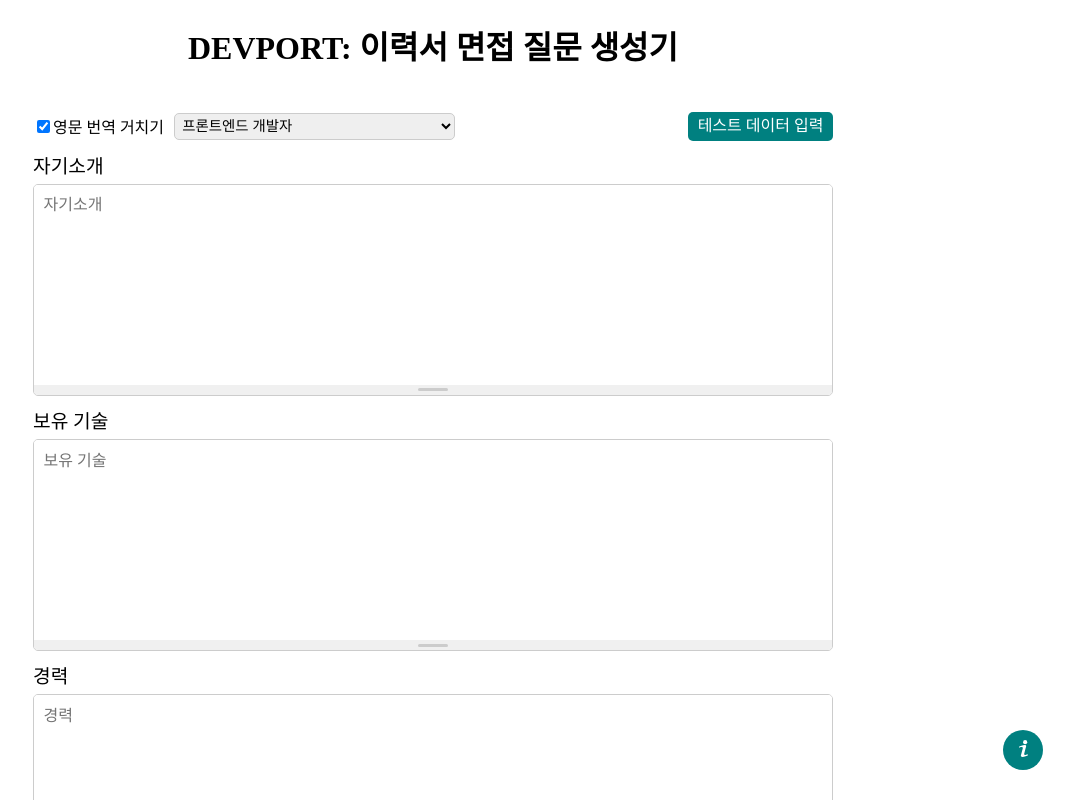
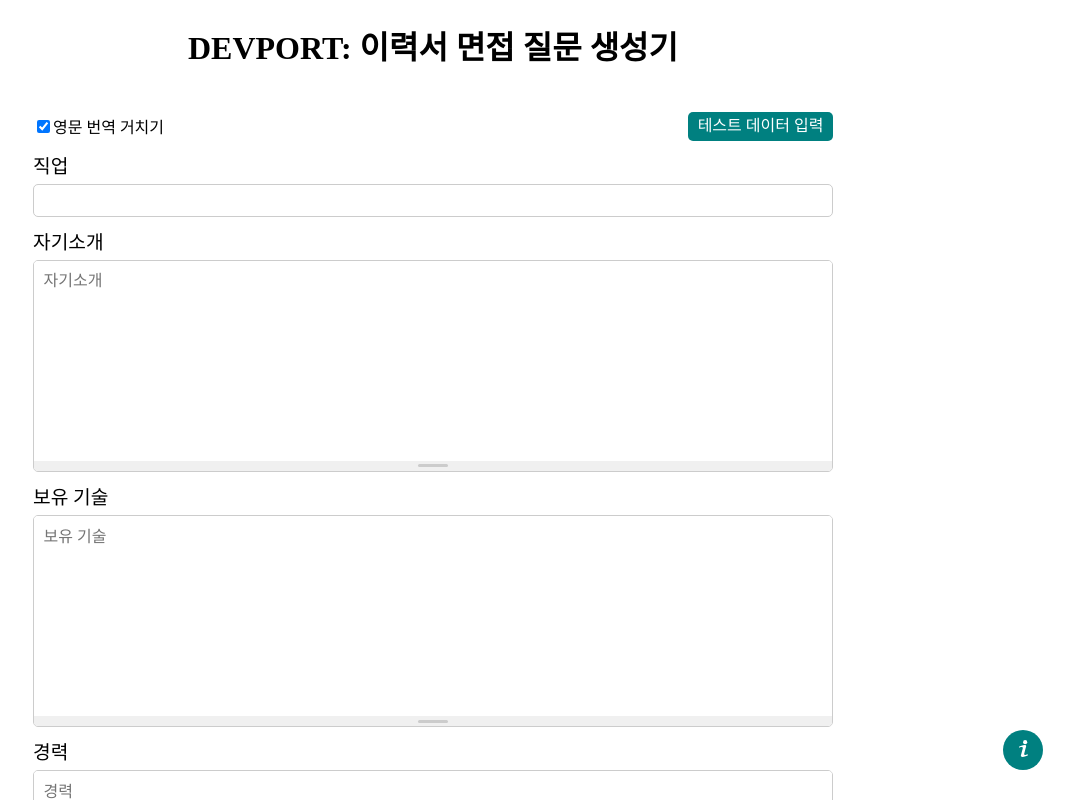
Before and after one commit to custardcream98/DevPort, a Next.js app: page / in a window 1280 px wide. Shown: the top 800 px of the page, without its empty margins (207-1280 px from the left). Built offline with nearby package versions, Linux system fonts and the light colour scheme.

Commit message:
Feat: Change AudienceSelect to Input type text component

```diff
--- a/src/components/AudienceSelect.tsx
+++ /dev/null
@@ -1,42 +0,0 @@
-import styled from "@emotion/styled";
-import { forwardRef } from "react";
-
-const AudienceSelect = forwardRef<HTMLSelectElement>((_, ref) => {
-  return (
-    <Select name="audience" id="audience" ref={ref}>
-      <option value="Frontend Developer">프론트엔드 개발자</option>
-      <option value="Backend Developer">백엔드 개발자</option>
-      <option value="Writer">작가</option>
-      <option value="Designer">디자이너</option>
-      <option value="Project Manager">프로젝트 매니저</option>
-      <option value="Marketer">마케터</option>
-      <option value="Software Engineer">소프트웨어 엔지니어</option>
-      <option value="Data Analyst">데이터 분석가</option>
-      <option value="Marketing Manager">마케팅 매니저</option>
-      <option value="Sales">영업 대표</option>
-      <option value="UX Designer">사용자 경험 디자이너(UX Designer)</option>
-      <option value="UI Designer">
-        사용자 인터페이스 디자이너(UI Designer)
-      </option>
-      <option value="Graphic Designer">그래픽 디자이너</option>
-      <option value="Content Writer">콘텐츠 작가</option>
-      <option value="Social Media Manager">소셜 미디어 매니저</option>
-      <option value="Human Resources Manager">인사 매니저</option>
-      <option value="Accountant">회계사</option>
-      <option value="Lawyer">변호사</option>
-      <option value="Doctor">의사</option>
-      <option value="Nurse">간호사</option>
-      <option value="Teacher">교사</option>
-      <option value="Korean Essay Teacher">국어논술 강사</option>
-    </Select>
-  );
-});
-
-const Select = styled.select`
-  padding: 0.2rem;
-  border-radius: 5px;
-  border: 1px solid #ccc;
-  font-size: 0.9rem;
-`;
-
-export default AudienceSelect;
--- a/src/components/ResumeForm.tsx
+++ b/src/components/ResumeForm.tsx
@@ -1,8 +1,15 @@
 import styled from "@emotion/styled";
-import { forwardRef, useImperativeHandle, useRef } from "react";
+import {
+  ComponentPropsWithoutRef,
+  forwardRef,
+  useImperativeHandle,
+  useRef,
+} from "react";
+import Input from "./Input";
 import Textarea from "./Textarea";
 
 export type ResumeFormRef = {
+  audience: string;
   introduce: string;
   skills: string;
   experience: string;
@@ -13,18 +20,26 @@
 
 type Props = {
   handleSubmit: React.FormEventHandler<HTMLFormElement>;
-};
+} & ComponentPropsWithoutRef<"form">;
 
-const ResumeForm = forwardRef<ResumeFormRef, Props>(({ handleSubmit }, ref) => {
+const ResumeForm = forwardRef<ResumeFormRef, Props>(
+  ({ handleSubmit, ...props }, ref) => {
     const introduceRef = useRef<HTMLTextAreaElement>(null);
     const skillsRef = useRef<HTMLTextAreaElement>(null);
     const experienceRef = useRef<HTMLTextAreaElement>(null);
     const projectsRef = useRef<HTMLTextAreaElement>(null);
     const generateButtonRef = useRef<HTMLButtonElement>(null);
+    const audienceInputRef = useRef<HTMLInputElement>(null);
 
     useImperativeHandle(
       ref,
       () => ({
+        set audience(value: string) {
+          if (!audienceInputRef.current) {
+            throw new Error("No Element");
+          }
+          audienceInputRef.current.value = value;
+        },
         set introduce(value: string) {
           if (!introduceRef.current) {
             throw new Error("No Element");
@@ -66,7 +81,14 @@
     );
 
     return (
-    <StyledForm onSubmit={handleSubmit}>
+      <StyledForm onSubmit={handleSubmit} {...props}>
+        <Input
+          ref={audienceInputRef}
+          type="text"
+          name="audience"
+          label="직업"
+          required
+        />
         <Textarea
           ref={introduceRef}
           placeholder="자기소개"
@@ -98,7 +120,8 @@
         <StyledButton ref={generateButtonRef}>생성하기</StyledButton>
       </StyledForm>
     );
-});
+  },
+);
 
 const StyledButton = styled.button`
   display: block;
--- a/src/components/Toolbar.tsx
+++ b/src/components/Toolbar.tsx
@@ -1,7 +1,5 @@
 import styled from "@emotion/styled";
-import { forwardRef } from "react";
-
-import AudienceSelect from "./AudienceSelect";
+import { ComponentPropsWithoutRef, forwardRef } from "react";
 
 const Wrapper = styled.div`
   display: flex;
@@ -14,22 +12,17 @@
   flex: 1;
 `;
 
-const ShouldTranslateCheckbox = forwardRef<HTMLInputElement, {}>(
-  function ShouldTranslateCheckboxForwarded(_, ref) {
-    return (
-      <StyledLabel>
-        <input
-          ref={ref}
-          type="checkbox"
-          name="translate"
-          id="translate"
-          defaultChecked
-        />
-        영문 번역 거치기
-      </StyledLabel>
-    );
-  },
-);
+const ShouldTranslateCheckbox = forwardRef<
+  HTMLInputElement,
+  ComponentPropsWithoutRef<"input">
+>(function ShouldTranslateCheckboxForwarded(props, ref) {
+  return (
+    <StyledLabel>
+      <input ref={ref} {...props} />
+      영문 번역 거치기
+    </StyledLabel>
+  );
+});
 const StyledLabel = styled.label`
   word-break: keep-all;
 `;
@@ -55,7 +48,6 @@
   Saperator,
   ShouldTranslateCheckbox,
   Button,
-  AudienceSelect,
 };
 
 export default Toolbar;
--- a/src/components/index.tsx
+++ b/src/components/index.tsx
@@ -1,4 +1,3 @@
-export { default as AudienceSelect } from "./AudienceSelect";
 export { default as Footer } from "./Footer";
 export { default as ResumeForm } from "./ResumeForm";
 export { default as Toolbar } from "./Toolbar";
--- a/src/fixture/testData.ts
+++ b/src/fixture/testData.ts
@@ -1,5 +1,5 @@
 const testData = {
-  audience: "Frontend Developer",
+  audience: "프론트엔드 개발자",
   introduce: `졸업작품 어플리케이션 개발에 매일 3시간만 자며 매달렸을 만큼 아무리 사소한 문제라도 시간이 얼마나 걸리든 꼭 해결해야 직성이 풀리는 성격입니다.
 
 효율적인 워크플로우를 추구합니다.
--- a/src/pages/api/query.ts
+++ b/src/pages/api/query.ts
@@ -78,8 +78,9 @@
     }
   }
 
-  const [introduceEng, experienceEng, skillsEng, projectsEng] =
+  const [audienceEng, introduceEng, experienceEng, skillsEng, projectsEng] =
     await Promise.all([
+      translateKoToEn(audience),
       translateKoToEn(introduce),
       translateKoToEn(experience),
       translateKoToEn(skills),
@@ -87,7 +88,7 @@
     ]);
 
   const prompt = promptTemplate(
-    audience,
+    audienceEng,
     introduceEng,
     experienceEng,
     skillsEng,
--- a/src/pages/index.tsx
+++ b/src/pages/index.tsx
@@ -9,17 +9,19 @@
 } from "hooks/useResponseTextReducer";
 import postQuery from "fetch/postQuery";
 import { isQueryResultTokenExceedError } from "utils/typeGuards";
-import { checkIfObjectIsNotEmpty, formDataToQuery } from "utils/objectHelpers";
+import {
+  checkIfObjectIsNotEmpty,
+  formDataToQueryRequestBody,
+} from "utils/objectHelpers";
 import testData from "fixture/testData";
 
 import type { ResumeFormRef } from "components";
-import type { QueryRequestBody, QueryResolvedResponse } from "types/api";
+import type { QueryResolvedResponse } from "types/api";
 
 const TIMER = 60;
 
 export default function Home() {
   const shouldTranslateCheckboxRef = useRef<HTMLInputElement>(null);
-  const audienceSelectRef = useRef<HTMLSelectElement>(null);
   const resumeFormRef = useRef<ResumeFormRef>(null);
 
   const { timer, isTimerRunning, startTimer, resetTimer } = useTimer(TIMER);
@@ -48,17 +50,13 @@
         return;
       }
 
-      const queryData = formDataToQuery(new FormData(event.currentTarget));
+      const queryData = formDataToQueryRequestBody(
+        new FormData(event.currentTarget),
+      );
+
+      console.log(queryData);
 
       responseTextDispatcher({ type: ResponseTextActionType.LOADING });
-
-      const shouldTranslateCheckbox = shouldTranslateCheckboxRef.current;
-      const audienceSelect = audienceSelectRef.current;
-
-      if (!shouldTranslateCheckbox || !audienceSelect) {
-        responseTextDispatcher({ type: ResponseTextActionType.REJECTED });
-        return;
-      }
 
       try {
         const isNotEmpty = checkIfObjectIsNotEmpty(queryData);
@@ -68,13 +66,8 @@
         }
 
         startTimer();
-        const queryBody: QueryRequestBody = {
-          ...queryData,
-          shouldTranslate: shouldTranslateCheckbox.checked,
-          audience: audienceSelect.value,
-        };
 
-        const result: QueryResolvedResponse = await postQuery(queryBody);
+        const result: QueryResolvedResponse = await postQuery(queryData);
 
         responseTextDispatcher({
           type: ResponseTextActionType.RESOLVED,
@@ -106,9 +99,8 @@
     event.preventDefault();
 
     const resumeForm = resumeFormRef.current;
-    const audienceSelect = audienceSelectRef.current;
 
-    if (!resumeForm || !audienceSelect) {
+    if (!resumeForm) {
       return;
     }
 
@@ -120,22 +112,33 @@
 
     resumeForm.projects = testData.projects;
 
-    audienceSelect.value = testData.audience;
+    resumeForm.audience = testData.audience;
   };
 
   return (
     <>
-      <Title>DEVPORT: 이력서 면접 질문 생성기</Title>
+      <Title>
+        DEVPORT: 이력서 <span className="line-break">면접 질문 생성기</span>
+      </Title>
       <Layout>
         <Toolbar.Wrapper>
-          <Toolbar.ShouldTranslateCheckbox ref={shouldTranslateCheckboxRef} />
-          <Toolbar.AudienceSelect ref={audienceSelectRef} />
+          <Toolbar.ShouldTranslateCheckbox
+            ref={shouldTranslateCheckboxRef}
+            type="checkbox"
+            name="shouldTranslate"
+            form="resumeForm"
+            defaultChecked
+          />
           <Toolbar.Saperator />
           <Toolbar.Button type="button" onClick={handleFillTestData}>
             테스트 데이터 입력
           </Toolbar.Button>
         </Toolbar.Wrapper>
-        <ResumeForm ref={resumeFormRef} handleSubmit={handleSubmit} />
+        <ResumeForm
+          id="resumeForm"
+          ref={resumeFormRef}
+          handleSubmit={handleSubmit}
+        />
         {responseText && <StyledResultP>{responseText}</StyledResultP>}
       </Layout>
       <Footer />
@@ -154,6 +157,10 @@
 
   @media (max-width: 768px) {
     font-size: 1.5rem;
+    .line-break {
+      display: block;
+      margin-top: 0.3rem;
+    }
   }
 `;
 const Layout = styled.main`
--- a/src/utils/objectHelpers.ts
+++ b/src/utils/objectHelpers.ts
@@ -1,4 +1,4 @@
-import { isQuery, isString } from "./typeGuards";
+import { isQueryRequestBody, isString } from "./typeGuards";
 
 const formDataToObject = (formData: FormData) => {
   const data: Record<string, string> = {};
@@ -8,10 +8,15 @@
   return data;
 };
 
-const formDataToQuery = (formData: FormData) => {
+const formDataToQueryRequestBody = (formData: FormData) => {
   const queryData = formDataToObject(formData);
 
-  if (isQuery(queryData)) return queryData;
+  const queryBody = {
+    ...queryData,
+    shouldTranslate: queryData.shouldTranslate === "on",
+  };
+
+  if (isQueryRequestBody(queryBody)) return queryBody;
 
   throw new Error("formDataToQuery: formData is not a query");
 };
@@ -20,4 +25,8 @@
   return Object.values(obj).some((value) => !!value);
 };
 
-export { formDataToObject, checkIfObjectIsNotEmpty, formDataToQuery };
+export {
+  formDataToObject,
+  checkIfObjectIsNotEmpty,
+  formDataToQueryRequestBody,
+};
--- a/src/utils/typeGuards.ts
+++ b/src/utils/typeGuards.ts
@@ -1,4 +1,7 @@
-import type { Query, QueryTokensCountExceededResponse } from "types/api";
+import type {
+  QueryRequestBody,
+  QueryTokensCountExceededResponse,
+} from "types/api";
 
 const isString = (value: unknown): value is string => typeof value === "string";
 
@@ -13,13 +16,15 @@
   return false;
 };
 
-const isQuery = (value: unknown): value is Query => {
+const isQueryRequestBody = (value: unknown): value is QueryRequestBody => {
   if (typeof value === "object" && value !== null) {
     if (
       "introduce" in value &&
       "experience" in value &&
       "skills" in value &&
-      "projects" in value
+      "projects" in value &&
+      "audience" in value &&
+      "shouldTranslate" in value
     ) {
       return true;
     }
@@ -27,4 +32,4 @@
   return false;
 };
 
-export { isString, isQueryResultTokenExceedError, isQuery };
+export { isString, isQueryResultTokenExceedError, isQueryRequestBody };
```
Also changed, not shown: src/types/api.ts (+2 -5 lines). Lines whose indentation alone changed are shown as unchanged.
